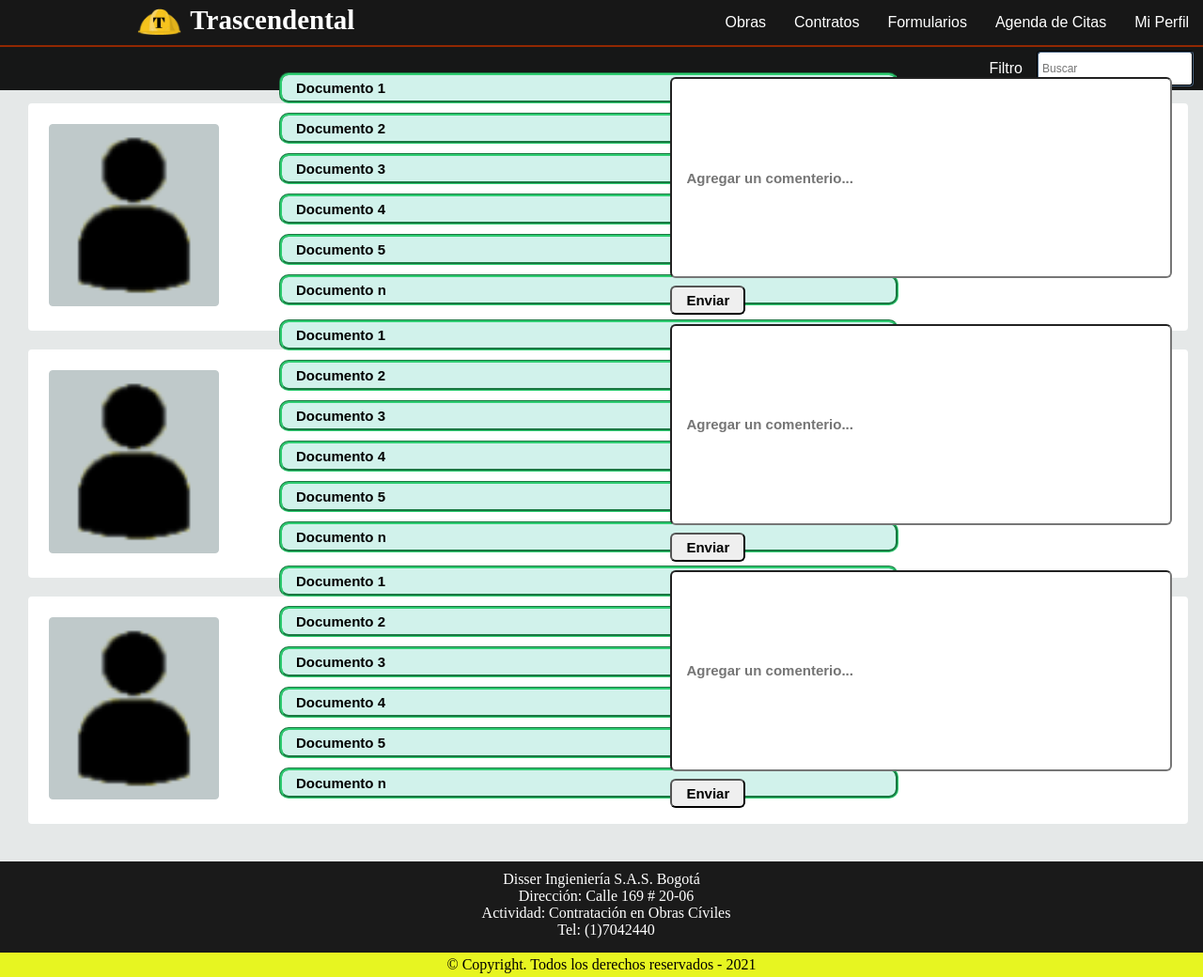
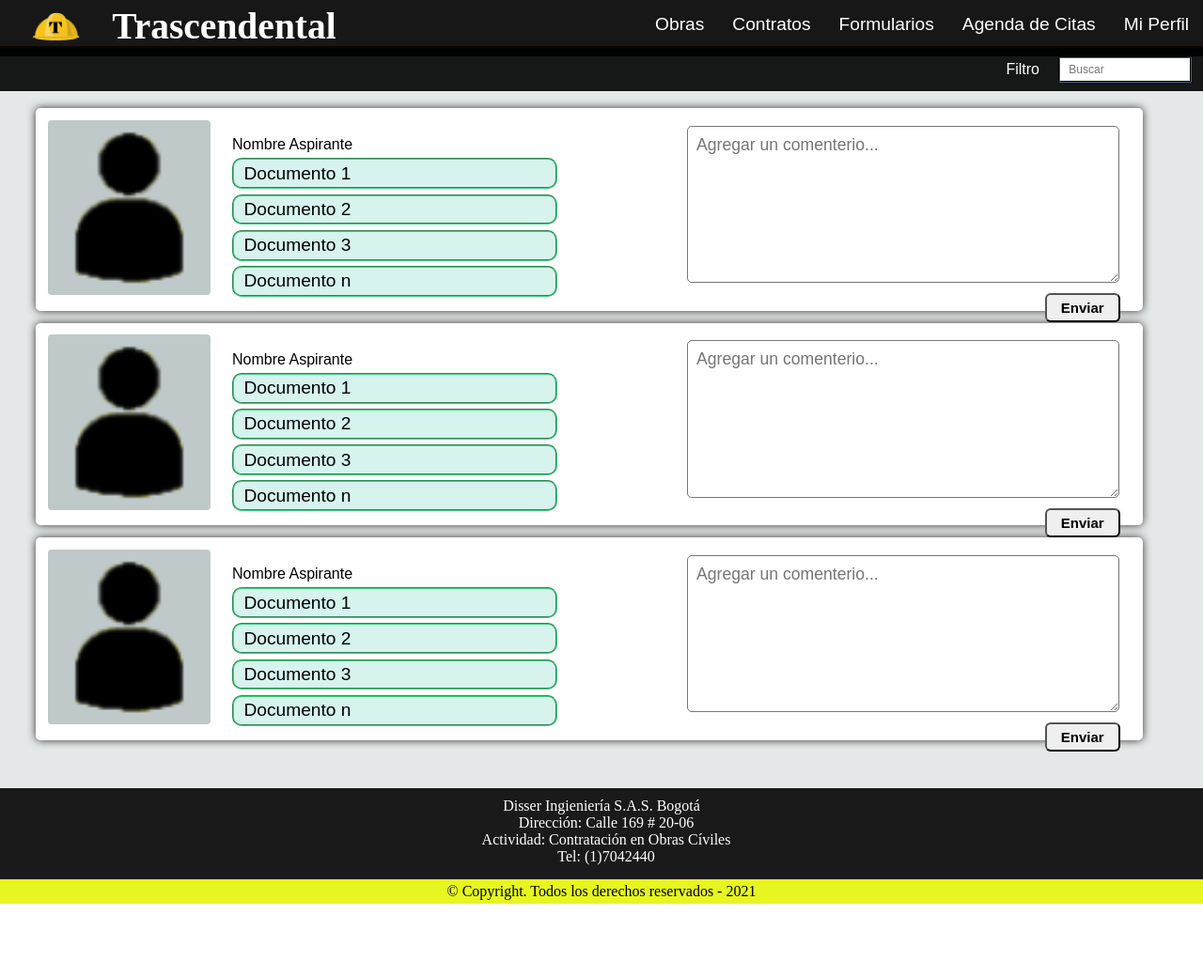
Before and after one commit to y4xu1/P-gina-Web-del-Proyecto, a PHP site: page /Perfil.html in a window 1280 px wide. Shown: the whole page at 94% size. After the commit the page ends 962 px from the top, so only its background shows below. Run offline with PHP 8.4, Linux system fonts and the light colour scheme.

Commit message:
Adaptación a más páginas

```diff
--- a/Perfil.css
+++ b/Perfil.css
@@ -1,6 +1,6 @@
 * {
-    margin: 0px;
-    padding: 0px;
+    margin: 0%;
+    padding: 0%;
 }
 .Barra_Navegacion {
     background: rgb(0, 0, 0, 0.9);
@@ -11,14 +11,14 @@
 .Logo_Menú {
     width: 4%;
     overflow: hidden;
-    margin-top: 5px;
-    margin-left: 40px;
-    margin-bottom: 5px;
+    margin: 1% 2%;
+    /*margin-left: 40px;
+    margin-bottom: 5px;*/
     border: 0,5px solid rgba(128, 128, 128, 0.719);
 }
 h1 {
     color: white;
-    font-size: 29px;
+    font-size: 247%;
     overflow: hidden;
     display: inline-block;
     margin: 5px;
@@ -33,7 +33,8 @@ h1 {
 #menu ul li {
     float: right;
     font-family: Arial, sans-serif;
-    font-size: 16px;
+    font-size: 120%;
+    width: auto;
 }
 #menu ul li a {
     display: block; /* Convertimos los elementos a en elementos bloque para manipular el padding */
@@ -48,13 +49,14 @@ h1 {
     color: rgb(239, 255, 19);
     background: #E9BD15;
 }
+/*-------------------------------------------------*/
 #Barra_Herramientas {
-    margin-top: 48px;
+    margin-top: 3.8%;
     float: right;
-    border-top: 2px solid rgba(160, 43, 0, 0.9);;
+    border-top: 2px solid rgba(160, 43, 0, 0.9);
     width: 100%;
     background-color: rgba(0, 0, 0, 0.9);
-    font-family:Arial, Helvetica, sans-serif;
+    font-family: sans-serif;
 }
 ul, ol {
     list-style:none;
@@ -66,14 +68,13 @@ ul, ol {
     color: white;
     text-decoration: none;
     padding: 14px 15px;
-    display:block;
+    display: block;
 }
 .Herramientas li input {
-    padding: 10px 4px;
-    margin-top: 4px;
-    margin-right: 10px;
-    margin-bottom: 2px;
-    border-radius: 4px;
+    width: 75%;
+    padding: 3% 6%;
+    margin: 6% 3%;
+    border-radius: 3%;
     border: 2px groove #17202A;
     font-family: sans-serif;
     font-size: 12px;
@@ -98,55 +99,66 @@ ul, ol {
     position: relative;
     background-color: rgba(0, 0, 0, 0.9);
 }
+/*------------------------------------------------*/
 .contenido {
-    padding-top: 110px;
-    padding-bottom: 20px;
-    padding-bottom: 20px;
+    padding-top: 8%;
+    padding-bottom: 3%;
     background-color: #E5E8E8;
 }
 .Perfil_Aspirante {
-    border-radius: 4px;
-    width: 93%;
-    border: 2px solid white;
+    border-radius: 5px;
+    width: 90%;
     background-color: white;
-    margin: 0px 30px;
-    padding: 20px;
-    margin-bottom: 20px;
+    margin: 1% 3%;
+    padding: 1%;
+    box-shadow: 0px 0px 10px rgb(49, 48, 48);
 }
 .Logo_Usuario {
     border-radius: 4px;
-    border: 1px solid #BFC9CA;
     background-color: #BFC9CA;
     width: 15%;
 }
+.Documentos_Aspirante p a {
+    font-family: sans-serif;
+    font-size: 100%;
+    color: black;
+    text-decoration: none;
+}
+.Documentos_Aspirante p a:hover {
+    font-weight: bold;
+    text-decoration: underline;
+    text-shadow: 0px 0px 1px gray;
+}
 .Documentos_Aspirante {
     float: left;
-    overflow: none;
-    display: block;
-    margin-left: 230px;
-    margin-top: -268px;
-    padding: 15px;
+    width: 30%;
+    height: auto;
+    /*margin-left: 230px;
+    margin-top: -268px;*/
+    margin: -16% 16%;
+    padding: 1%;
 }
 .Documentos {
-    padding-bottom: 10px;
+    width: 100%;
+    height: auto;
+    margin: 1.5% 0%;
 }
 .Documentos input {
     text-align: left;
-    padding: 5px 15px;
-    width: 500%;
-    z-index: auto;
+    padding: 1% 3%;
+    width: 100%;
     font-family: sans-serif;
-    font-size: 15px;
-    font-weight: bolder;
+    font-size: 120%;
     border-radius: 10px;
-    border: 3px groove #2ECC71;
-    background-color: #D1F2EB;
+    border: 2px groove #2ecc70e0;
+    background-color: #D1F2EBe0;
 }
 .Documentos input:hover {
     background-color: #D4EFDF;
+    font-weight: bold;
 }
 .Documentos input:required {
-    border: 3px groove #E74C3C;
+    border: 2px groove #E74C3C;
     background-color: #FDEDEC;
 }
 .Documentos input:required:hover {
@@ -154,11 +166,11 @@ ul, ol {
 }
 .Comentarios {
     float: right;
-    overflow: none;
-    display: block;
-    margin-top: -263px;
-    margin-right: -20px;
-    padding: 15px;
+    width: 40%;
+    /*margin-top: -263px;
+    margin-right: -20px;*/
+    margin: -17% 0%;
+    padding: 1%;
 }
 .Comentarios input {
     text-align: left;
@@ -170,18 +182,33 @@ ul, ol {
     border-radius: 6px;
 }
 .controls {
-    width: 500px;
-    height: 200px;
-    margin-bottom: 8px;
+    width: 95.5%;
+    height: auto;
+    padding: 2%;
+    font-family: sans-serif;
+    font-size: 110%;
+    border-radius: 5px;
 }
-.Boton_Envío {
+.controls:hover {
+    background-color: #EAEDED;
+    box-shadow: 0px 0px 3px gray;
+}
+.controls:focus {
+    border: 2px groove navy;
+}
+.Botón_Envío {
     float: right;
-    overflow: none;
-    display: block;
+    margin-top: 1.5%;
 }
-.Boton_Envío:hover {
-    box-shadow: 0pc, 0px, 10px black;
+input {
+    font-family: 'Times New Roman';
+    font-size: 80%;
 }
+input:hover {
+    background-color: #EAEDED;
+    box-shadow: 0px 0px 3px gray;
+}
+/*--------------------------------------------------*/
 footer {
     color: rgb(255, 255, 255);
     background-color: rgba(0, 0, 0, 0.897);
--- a/Perfil.html
+++ b/Perfil.html
@@ -46,6 +46,7 @@
                     <img src="Imagenes de la Página/Logo_Usuario.png" alt="Logo_Usuario" class="Logo_Usuario">
                 </section>
                 <section class="Documentos_Aspirante">
+                    <p><a href="Perfil_Aspirante.html">Nombre Aspirante</a></p>
                     <div class="Documentos" id="Documento1">
                         <form action="">
                             <input type="submit" name="Boton_Documento" class="Boton_Documento" value="Documento 1">
@@ -61,16 +62,6 @@
                             <input type="submit" name="Boton_Documento" class="Boton_Documento" value="Documento 3">
                         </form>
                     </div>
-                    <div class="Documentos" id="Documento4">
-                        <form action="">
-                            <input type="submit" name="Boton_Documento" class="Boton_Documento" value="Documento 4">
-                        </form>
-                    </div>
-                    <div class="Documentos" id="Documento5">
-                        <form action="">
-                            <input type="submit" name="Boton_Documento" class="Boton_Documento" value="Documento 5">
-                        </form>
-                    </div>
                     <div class="Documentos" id="Documenton">
                         <form action="">
                             <input type="submit" name="Boton_Documento" class="Boton_Documento" value="Documento n">
@@ -78,8 +69,8 @@
                     </div>
                 </section>
                 <section class="Comentarios">
-                    <input class="controls" type="text" name="comentario" placeholder="Agregar un comenterio..."></br>
-                    <input type="submit" name="Botón_Envío" value="Enviar" class="Botón_Envío"></br>
+                    <textarea class="controls" rows="7" name="comentario" placeholder="Agregar un comenterio..."></textarea>
+                    <input type="submit" name="Botón_Envío" value="Enviar" class="Botón_Envío">
                 </section>
             </section>
             <section class="Perfil_Aspirante">
@@ -87,6 +78,7 @@
                     <img src="Imagenes de la Página/Logo_Usuario.png" alt="Logo_Usuario" class="Logo_Usuario">
                 </section>
                 <section class="Documentos_Aspirante">
+                    <p><a href="Perfil_Aspirante.html">Nombre Aspirante</a></p>
                     <div class="Documentos" id="Documento1">
                         <form action="">
                             <input type="submit" name="Boton_Documento" class="Boton_Documento" value="Documento 1">
@@ -102,16 +94,6 @@
                             <input type="submit" name="Boton_Documento" class="Boton_Documento" value="Documento 3">
                         </form>
                     </div>
-                    <div class="Documentos" id="Documento4">
-                        <form action="">
-                            <input type="submit" name="Boton_Documento" class="Boton_Documento" value="Documento 4">
-                        </form>
-                    </div>
-                    <div class="Documentos" id="Documento5">
-                        <form action="">
-                            <input type="submit" name="Boton_Documento" class="Boton_Documento" value="Documento 5">
-                        </form>
-                    </div>
                     <div class="Documentos" id="Documenton">
                         <form action="">
                             <input type="submit" name="Boton_Documento" class="Boton_Documento" value="Documento n">
@@ -119,8 +101,8 @@
                     </div>
                 </section>
                 <section class="Comentarios">
-                    <input class="controls" type="text" name="comentario" placeholder="Agregar un comenterio..."></br>
-                    <input type="submit" name="Botón_Envío" value="Enviar" class="Botón_Envío"></br>
+                    <textarea class="controls" rows="7" name="comentario" placeholder="Agregar un comenterio..."></textarea>
+                    <input type="submit" name="Botón_Envío" value="Enviar" class="Botón_Envío">
                 </section>
             </section>
             <section class="Perfil_Aspirante">
@@ -128,6 +110,7 @@
                     <img src="Imagenes de la Página/Logo_Usuario.png" alt="Logo_Usuario" class="Logo_Usuario">
                 </section>
                 <section class="Documentos_Aspirante">
+                    <p><a href="Perfil_Aspirante.html">Nombre Aspirante</a></p>
                     <div class="Documentos" id="Documento1">
                         <form action="">
                             <input type="submit" name="Boton_Documento" class="Boton_Documento" value="Documento 1">
@@ -143,16 +126,6 @@
                             <input type="submit" name="Boton_Documento" class="Boton_Documento" value="Documento 3">
                         </form>
                     </div>
-                    <div class="Documentos" id="Documento4">
-                        <form action="">
-                            <input type="submit" name="Boton_Documento" class="Boton_Documento" value="Documento 4">
-                        </form>
-                    </div>
-                    <div class="Documentos" id="Documento5">
-                        <form action="">
-                            <input type="submit" name="Boton_Documento" class="Boton_Documento" value="Documento 5">
-                        </form>
-                    </div>
                     <div class="Documentos" id="Documenton">
                         <form action="">
                             <input type="submit" name="Boton_Documento" class="Boton_Documento" value="Documento n">
@@ -160,8 +133,8 @@
                     </div>
                 </section>
                 <section class="Comentarios">
-                    <input class="controls" type="text" name="comentario" placeholder="Agregar un comenterio..."></br>
-                    <input type="submit" name="Botón_Envío" value="Enviar" class="Botón_Envío"></br>
+                    <textarea class="controls" rows="7" name="comentario" placeholder="Agregar un comenterio..."></textarea>
+                    <input type="submit" name="Botón_Envío" value="Enviar" class="Botón_Envío">
                 </section>
             </section>
         </section>
--- a/Registro.html
+++ b/Registro.html
@@ -26,8 +26,6 @@
                     </ul>
                 </nav>
             </section>
-        </header>
-        <section class="contenido">
         </header>
         <section class="contenido">
             <section class="Registro">
```
Also changed, not shown: Registro.css (+47 -48 lines).
